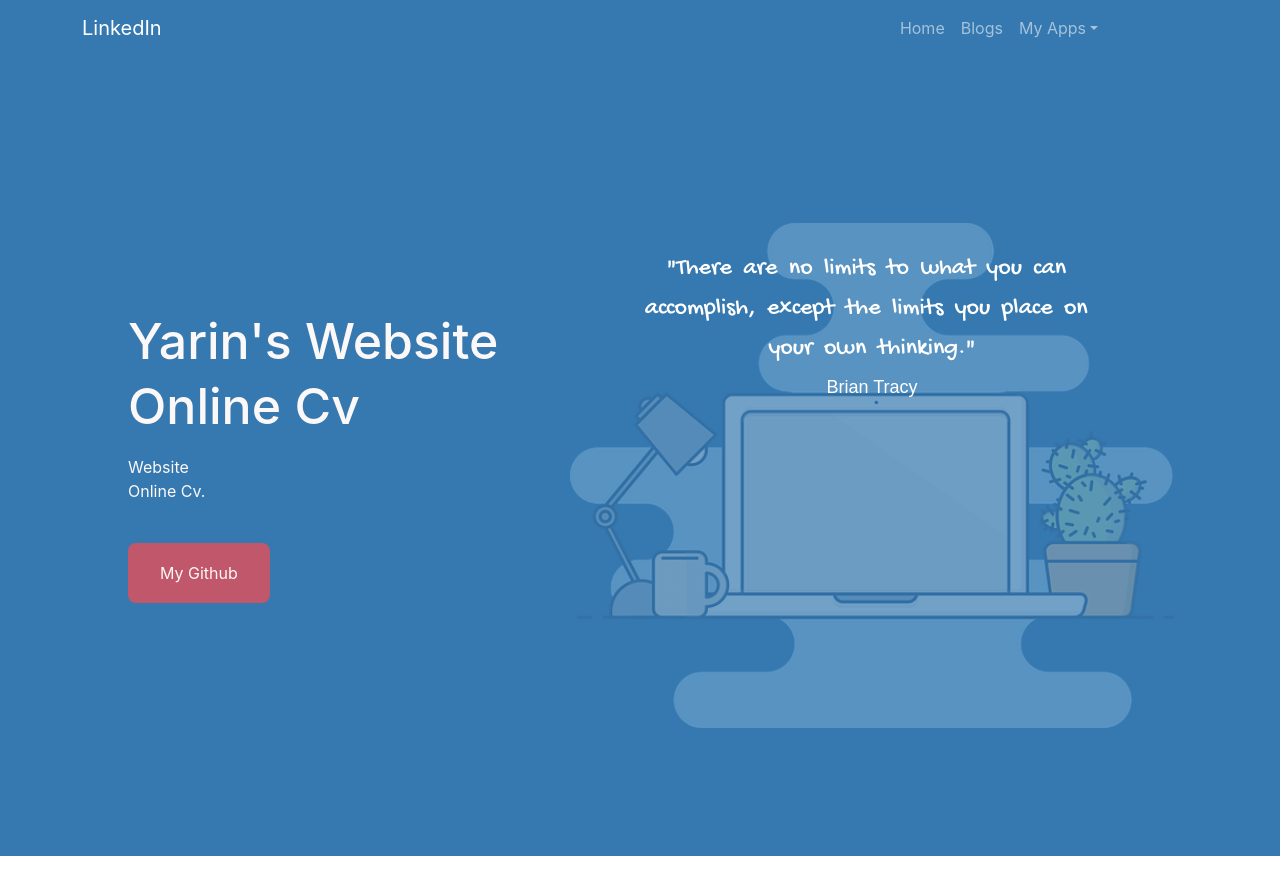
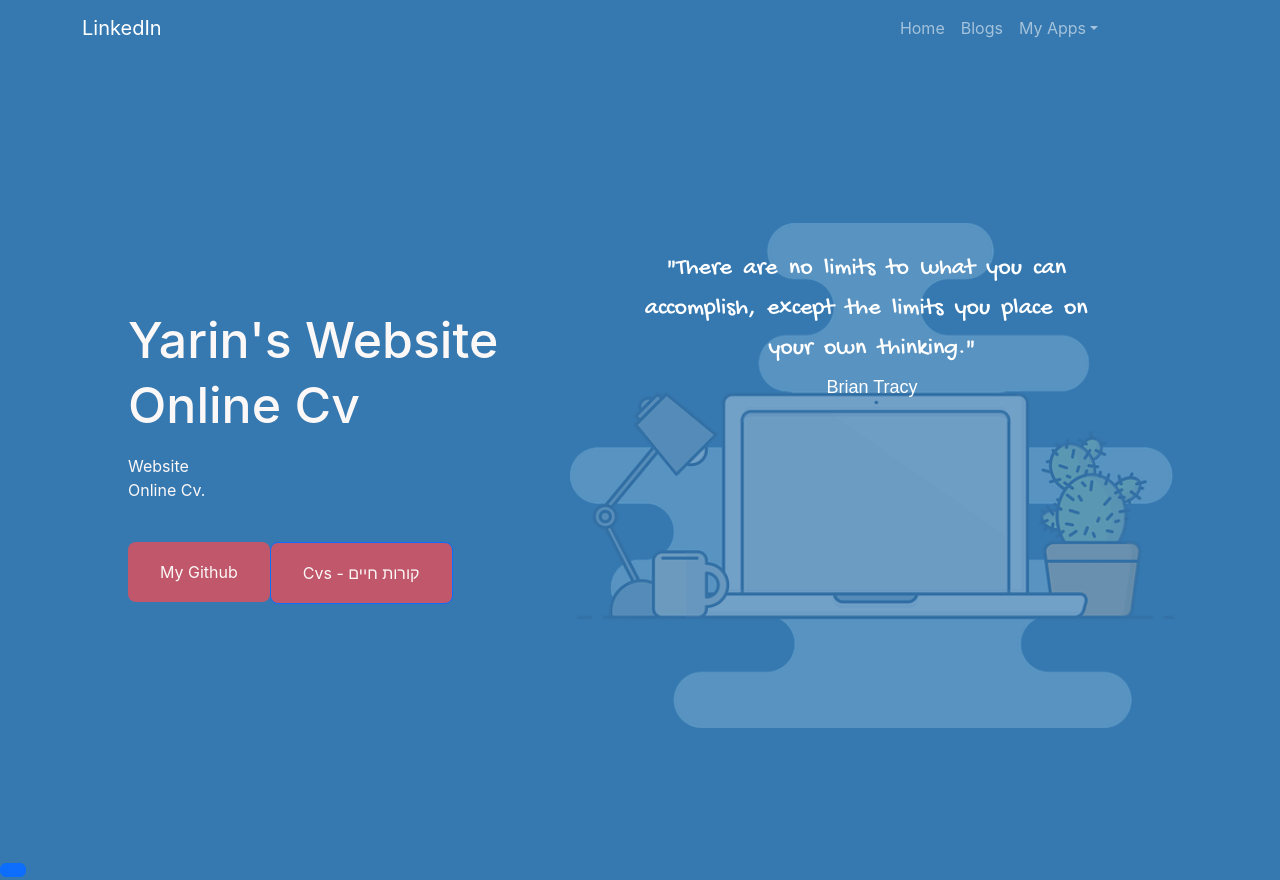
Before and after one commit to yarinAl/deployment-website, a React (Create React App) app: page / in a window 1280 px wide. Before the commit the page ends 856 px from the top, so only its background shows below. Built offline with nearby package versions, Linux system fonts and the light colour scheme.

Commit message:
added cvs

```diff
--- a/src/App.css
+++ b/src/App.css
@@ -390,3 +390,17 @@ img{
     width: 604px;
   }
 }
+
+.nextArrow{
+  width: 42px;
+  height: 42px;
+  margin-left: 100px;
+
+}
+
+.prevArrow{
+  width: 32px;
+  height: 32px;
+  margin-right: 150px;
+
+}
--- a/src/App.js
+++ b/src/App.js
@@ -3,14 +3,28 @@ import Container from 'react-bootstrap/Container';
 import Nav from 'react-bootstrap/Nav';
 import Navbar from 'react-bootstrap/Navbar';
 import NavDropdown from 'react-bootstrap/NavDropdown';
-import { OverlayTrigger, Tooltip } from 'react-bootstrap';
+import { Button, Carousel, OverlayTrigger, Tooltip } from 'react-bootstrap';
+import { useState } from 'react';
 
 
 
 function App() {
+
   const img1 = require('./images/img1.png')
+  const cvs = require('./images/cv.png')
+  const [index, setIndex] = useState(0);
+
+  const switchSlide = () => {
+      if(index===0)
+      setIndex(1);
+      else
+      setIndex(0)
+
+  };
   return (
     <div>
+      <Carousel activeIndex={index} interval={null} controls={false} indicators={false}>
+      <Carousel.Item>
       <Navbar className="bar" variant="dark" bg="dark" expand="lg">
         <Container>
           <Navbar.Brand className='hoverLinked' href="https://www.linkedin.com/in/yarin-alkalai/">LinkedIn</Navbar.Brand>
@@ -82,11 +96,19 @@ function App() {
                 <h1 className="home__title">Yarin's Website<br /> Online Cv</h1>
                 <p className="home__description">Website <br /> Online Cv.</p>
                 <a href="https://github.com/yarinAl" className="home__button">My Github</a>
+                <Button variant="primary" title='Cv' className="home__button" onClick={()=>switchSlide()}>Cvs - קורות חיים </Button>
               </div>
             </div>
+            <Button variant="primary" onClick={()=>switchSlide()}/>
           </section>
         </main>
       </div>
+      </Carousel.Item>
+      <Carousel.Item>
+      <Button variant="primary" title='Cv' className="home__button" onClick={()=>switchSlide()}>Home </Button>
+      <img src={cvs} alt="" data-speed="-2" />
+     </Carousel.Item>
+    </Carousel>
     </div>
   );
 }
```
Also changed, not shown: src/images/cv.png (added), src/images/img1.webp (deleted).
